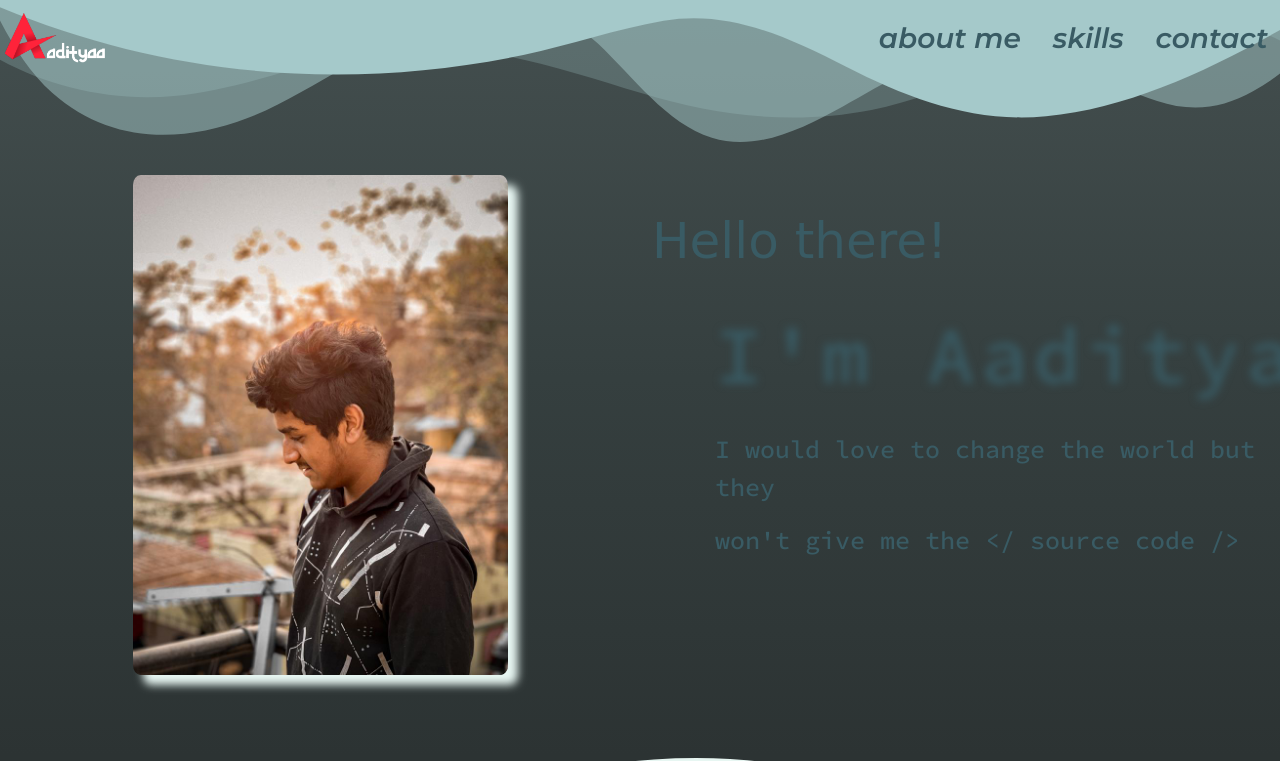
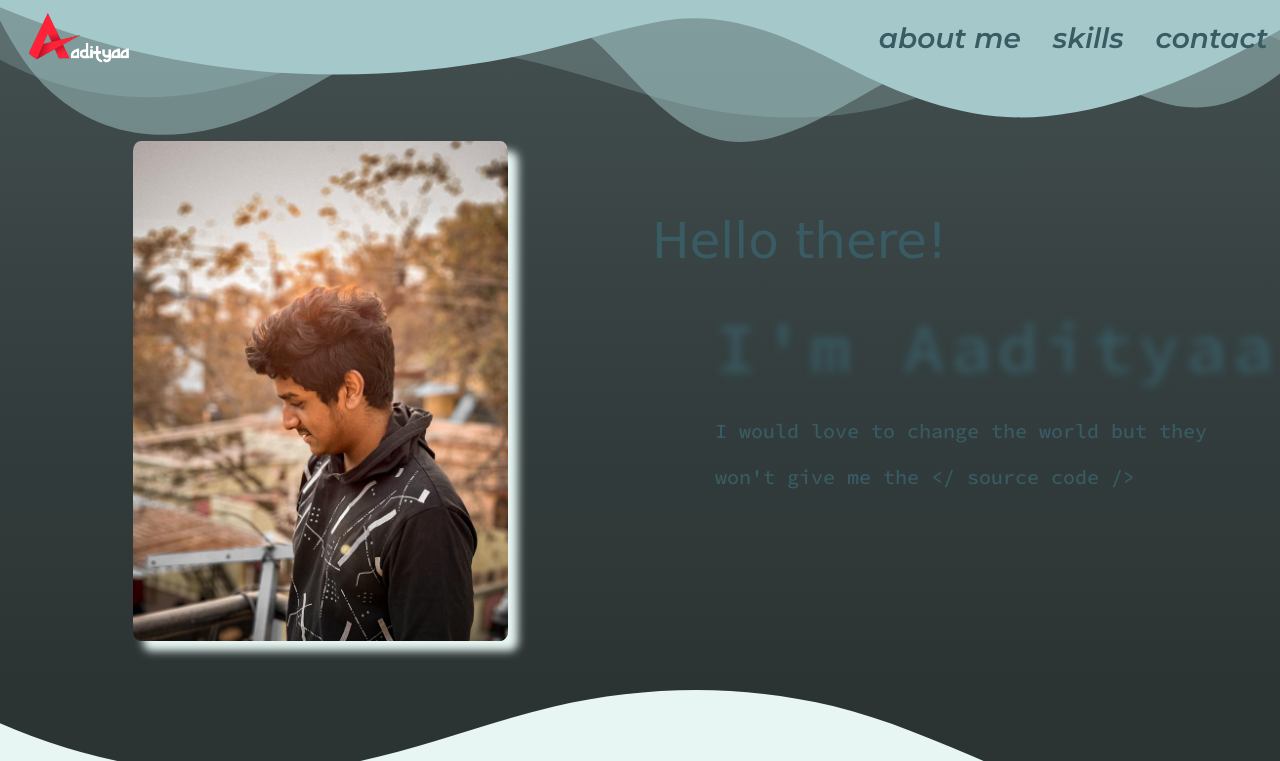
Before and after one commit to Aadityaa2606/Portfolio-Website-V3, a plain HTML site: page public/index.html in a window 1280 px wide. Shown: the top 761 px of the page. Drawn offline with nearby package versions, Linux system fonts and the light colour scheme; a web font is replaced by a local one.

Commit message:
aligning elements

```diff
--- a/public/index.html
+++ b/public/index.html
@@ -59,7 +59,7 @@
   </div>
     <div class="container-fluid frontpage">
       <nav class="navbar fixed-top navbar-expand-lg ">
-        <a class="navbar-brand" href="#">
+        <a class="navbar-brand ms-4" href="#">
           <img
             class="logo"
             src="img/aadi.png"
--- a/public/styles/styles.css
+++ b/public/styles/styles.css
@@ -149,7 +149,7 @@ body {
 /* focus animation start  */
 .name {
   padding-left: 75px;
-  font-size: 80px;
+  font-size: 70px;
   color: #395B64;
   cursor: pointer;
   display: flex;
@@ -229,7 +229,7 @@ body {
 
 .quote {
   padding-left: 75px;
-  font-size: 25px;
+  font-size: 20px;
   color: #395B64;
 }
 
```
